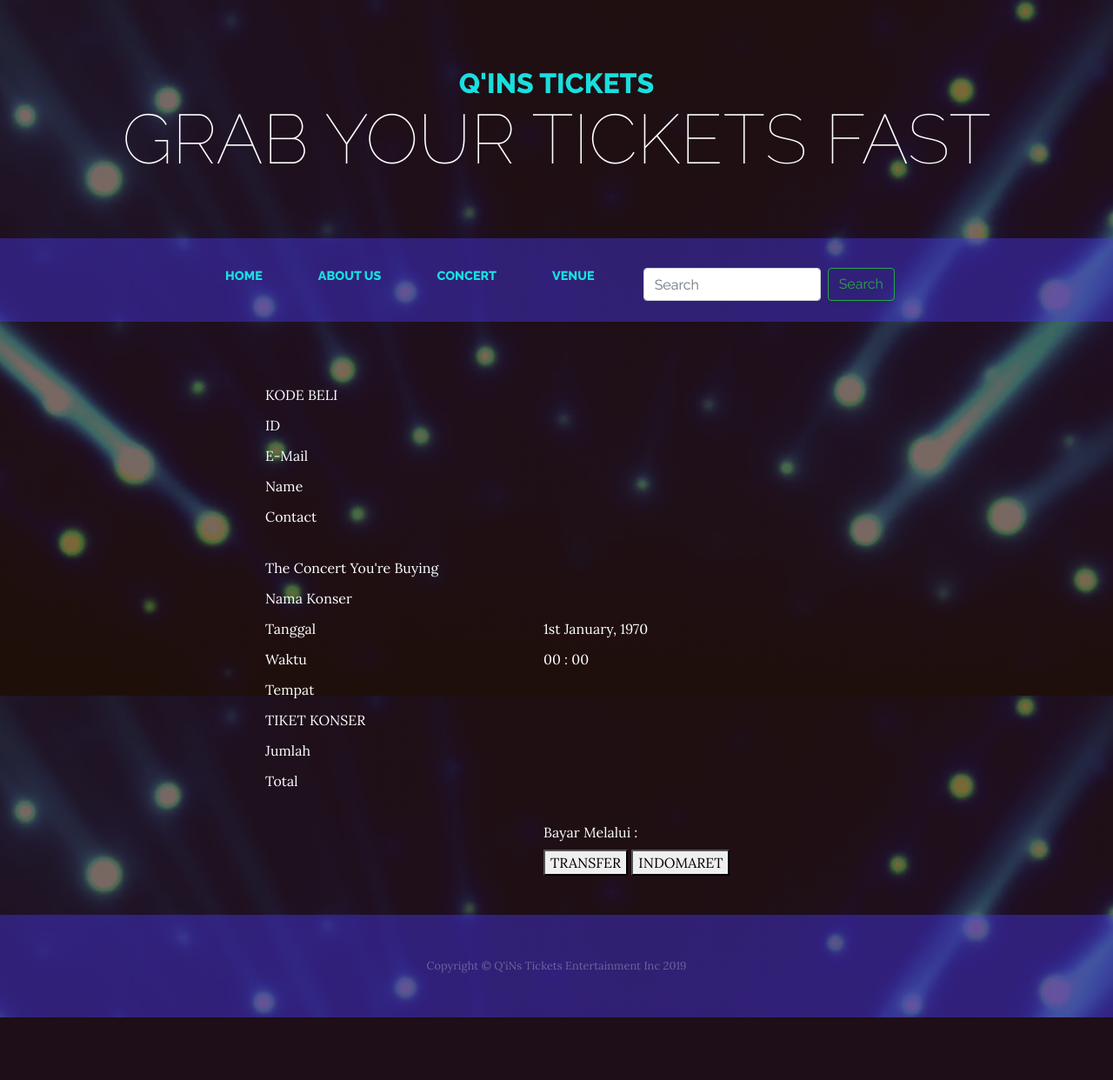
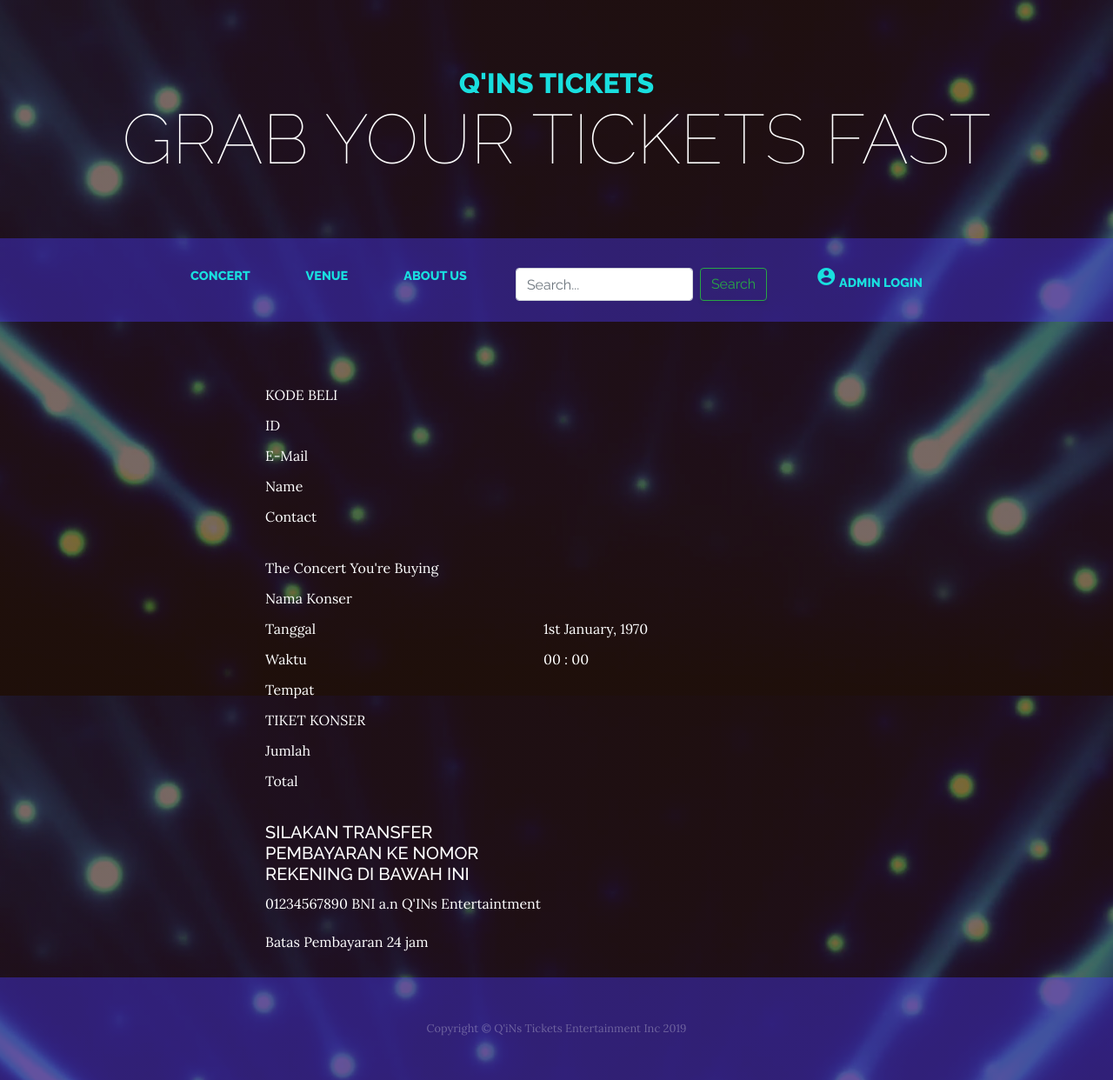
Before and after one commit to prpl-tifuad/Concert-Tickets, a PHP site: page /datavalidation.php in a window 1280 px wide. Shown: the whole page at 87% size. Before the commit the page ends 1170 px from the top, so only its background shows below. Run offline with PHP 8.4, Linux system fonts and the light colour scheme; data that the repository does not hold is empty.

Commit message:
Update datavalidation.php

```diff
--- a/datavalidation.php
+++ b/datavalidation.php
@@ -54,6 +54,7 @@
   <link href="css/business-casual.css" rel="stylesheet">
   <link rel="stylesheet" type="text/css" href="style_pesan.css">
 	<script src="formvalidation.js"></script>
+  <link href="https://fonts.googleapis.com/icon?family=Material+Icons" rel="stylesheet">
   <style>
     .caption{
       color: azure;
@@ -81,26 +82,31 @@
       <div class="collapse navbar-collapse" id="navbarResponsive">
         <ul class="navbar-nav mx-auto">
           <li class="nav-item active px-lg-4">
-            <a class="nav-link text-uppercase text-expanded" href="index.html">Home
+            <a class="nav-link text-uppercase text-expanded" href="index.php">Concert
               <span class="sr-only">(current)</span>
             </a>
           </li>
           <li class="nav-item px-lg-4">
-            <a class="nav-link text-uppercase text-expanded" href="about.html">About Us</a>
+            <a class="nav-link text-uppercase text-expanded" href="venue.php">Venue</a>
           </li>
           <li class="nav-item px-lg-4">
-            <a class="nav-link text-uppercase text-expanded" href="concert.html" >Concert</a>
-          </li>
-          <li class="nav-item px-lg-4">
-            <a class="nav-link text-uppercase text-expanded" href="venue.html">Venue</a>
+            <a class="nav-link text-uppercase text-expanded" href="about.html">About Us</a>
           </li>
 
           <li class="nav-item px-lg-4">
             <!-- <a class="nav-link text-uppercase text-expanded" >Search</a> -->
-            <form class="form-inline my-2 my-lg-0">
-                <input class="form-control mr-sm-2" type="search" placeholder="Search" aria-label="Search">
+            <form class="form-inline my-2 my-lg-0"  method="get" action="index.php">
+                <input class="form-control mr-sm-2" type="search" placeholder="Search..." aria-label="Search" name="cari" >
                 <button class="btn btn-outline-success my-2 my-sm-0" type="submit">Search</button>
             </form>
+          </li>
+          <li class="nav-item px-lg-4">
+            <!-- <a class="nav-link text-uppercase text-expanded" >Search</a> -->
+            <a class="nav-link text-uppercase text-expanded" href="login.html">
+              <i class="large material-icons" >account_circle</i>
+              Admin Login
+            </a>
+
           </li>
         </ul>
       </div>
@@ -233,18 +239,16 @@
 </div>
 		  <div class="row">
             <div class="col1">
+              <label>
+              <h5>SILAKAN TRANSFER PEMBAYARAN KE NOMOR REKENING DI BAWAH INI</h5>
+              <P>01234567890 BNI a.n Q'INs Entertaintment</P>
 
-            </div>
-            <div class="col2">
-            	<label>Bayar Melalui : </label>
-              	<div class="button">
-					<button id="yes">TRANSFER</button>
-					<button id="no">INDOMARET</button>
-				</div>
+              <p>Batas Pembayaran 24 jam</p>
+            </label>
             </div>
           </div>
 <div>
-  <br><br><br>
+  <br><br><br><br><br><br>
 </div>
   <footer class="footer text-faded text-center py-5">
     <div class="container">
```
